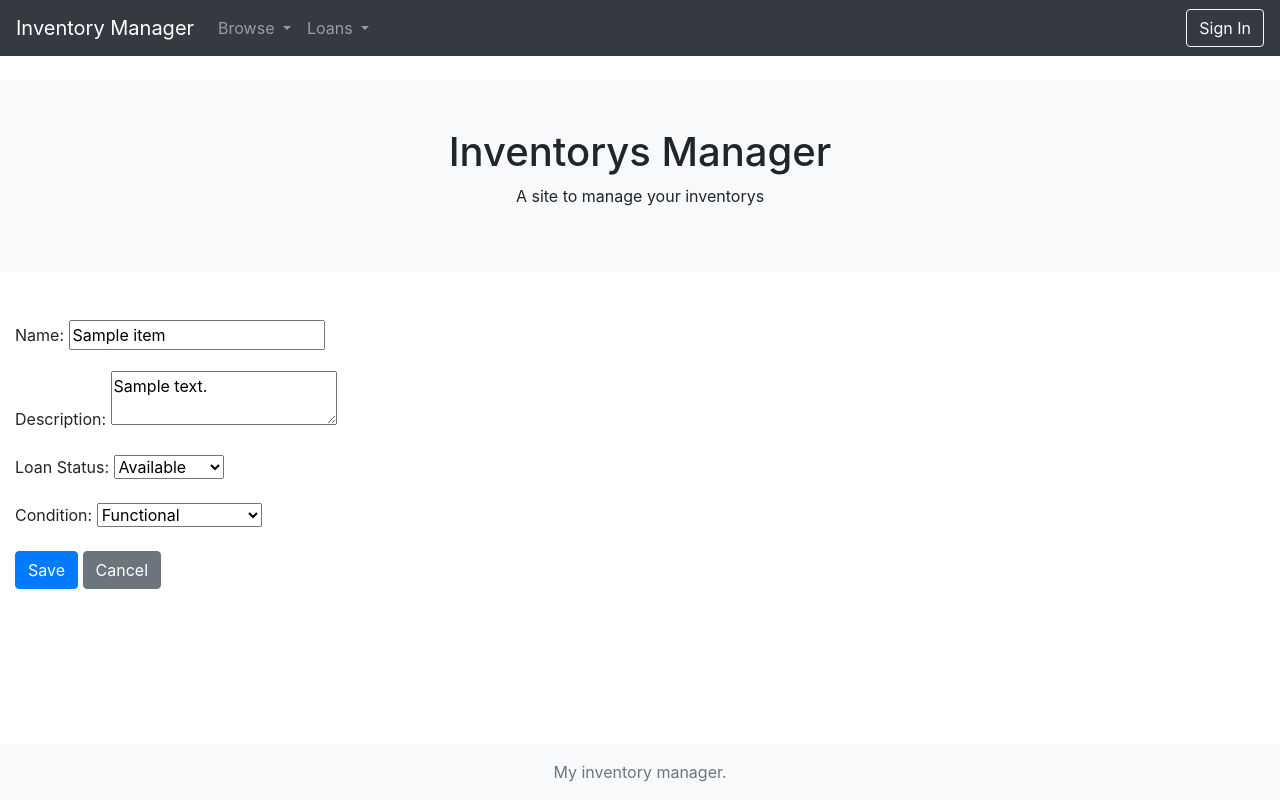
After one commit to finlay-ab/Inventory-Manager, a Flask app: page /edit/1 in a window 1280 px wide. The commit adds this page. Run offline with Flask 3, Linux system fonts and the light colour scheme; a user stored in the database is signed in; tables that the repository leaves empty hold one stand-in row (values such as "Sample post"); some libraries are stand-ins or nearby versions.

Commit message:
Added the ablility to edit and delete your own items

```diff
--- a/app/forms.py
+++ b/app/forms.py
@@ -44,3 +44,10 @@ class CreateItemForm(FlaskForm):
         validators=[DataRequired()]
     )
     submit = SubmitField('Create Item')
+
+
+class DeleteItemButtonForm(FlaskForm):
+    submit = SubmitField('Delete')
+
+class EditItemButtonForm(FlaskForm):
+    submit = SubmitField('Edit')
--- /dev/null
+++ b/app/templates/item/edit-item.html
@@ -0,0 +1,26 @@
+{% extends "shared/base.html" %}
+{% block content %}
+
+<form method="POST" action="{{ url_for('edit_item', item_id=item.id) }}">
+    {{ form.hidden_tag() }}
+    <div class="form-group">
+        <label for="name">Name:</label>
+        {{ form.name }}
+    </div>
+    <div class="form-group">
+        <label for="description">Description:</label>
+        {{ form.description }}
+    </div>
+    <div class="form-group">
+        <label for="loan_status">Loan Status:</label>
+        {{ form.loan_status }}
+    </div>
+    <div class="form-group">
+        <label for="condition">Condition:</label>
+        {{ form.condition }}
+    </div>
+    <button type="submit" class="btn btn-primary">Save</button>
+    <a href="{{ url_for('my_inventory') }}" class="btn btn-secondary">Cancel</a>
+</form>
+
+{% endblock %}
--- a/app/views.py
+++ b/app/views.py
@@ -2,9 +2,8 @@ from flask import render_template, redirect, flash, url_for
 from flask_login import login_user, login_required, logout_user, current_user
 from app import app, db
 from app.models import User, Inventory, Item
-from app.forms import LoginForm, SignupForm, CreateInventoryForm, CreateItemForm
+from app.forms import LoginForm, SignupForm, CreateInventoryForm, CreateItemForm, DeleteItemButtonForm, EditItemButtonForm
 from werkzeug.security import generate_password_hash, check_password_hash
-
 
 
 # index page for website
@@ -46,6 +45,8 @@ def my_inventory():
         items = Item.query.filter_by(inventory_id=inventory.id).all()
         cards = []
         for item in items:
+            edit_form = EditItemButtonForm()
+            delete_form = DeleteItemButtonForm()
             card = {
                 "name": item.name,
                 "description": item.description,
@@ -53,8 +54,10 @@ def my_inventory():
                 "repair_status_class": repair_status_badge.get(item.condition),
                 "loan_status": item.loan_status.title().replace("_", " "),
                 "loan_status_class": loan_status_badge.get(item.loan_status),
-                "edit_link": f"{item.id}",
-                "delete_link": f"{item.id}",
+                "edit_form": edit_form,
+                "edit_link":  url_for('edit_item', item_id=item.id),
+                "delete_form": delete_form,
+                "delete_link": url_for('delete_item', item_id=item.id),
             }
             cards.append(card)
 
@@ -98,6 +101,46 @@ def create_item():
         return redirect(url_for('my_inventory'))
     return render_template('item/create-item.html', form=form, inventory_id=inventory.id)
 
+@app.route('/edit/<int:item_id>',  methods=['GET', 'POST'])
+@login_required
+def edit_item(item_id):
+    item = Item.query.get_or_404(item_id)
+    inventory = Inventory.query.filter_by(id=item.inventory_id).first()
+    user = User.query.filter_by(id=item.inventory_id).first()
+
+    if inventory.owner_id != current_user.id:
+        flash("Error")
+        return redirect(url_for('my_inventory'))
+
+    form = CreateItemForm(obj=item)
+    if form.validate_on_submit():
+        item.name=form.name.data
+        item.description=form.description.data
+        item.loan_status=form.loan_status.data
+        item.condition=form.condition.data
+
+        db.session.commit()
+        flash('Item edited successfully!', 'success')
+        return redirect(url_for('my_inventory'))
+    return render_template('item/edit-item.html', form=form, item=item)
+
+
+@app.route('/delete/<int:item_id>', methods=['POST'])
+@login_required
+def delete_item(item_id):
+    item = Item.query.get_or_404(item_id)
+    inventory = Inventory.query.filter_by(id=item.inventory_id).first()
+    user = User.query.filter_by(id=item.inventory_id).first()
+
+    if inventory.owner_id != current_user.id:
+        flash("Error")
+        return redirect(url_for('my_inventory'))
+
+    db.session.delete(item)
+    db.session.commit()
+    flash('Item deleted', 'success')
+    return redirect(url_for('my_inventory'))
+
 
 @app.route('/manage-inventory', methods=['GET', 'POST'])
 @login_required
@@ -117,7 +160,7 @@ def manage_inventory():
         flash("Inventory updated successfully!", "success")
         return redirect(url_for('my_inventory'))
 
-    return render_template("inventory/manage-inventory.html", form=form, inventory=inventory)
+    return render_template("item/edit-item.html", form=form, inventory=inventory)
 
 
 @app.route('/login', methods=['GET', 'POST'])
```
Also changed, not shown: app/templates/inventory/my-inventory.html (+8 -2 lines).
